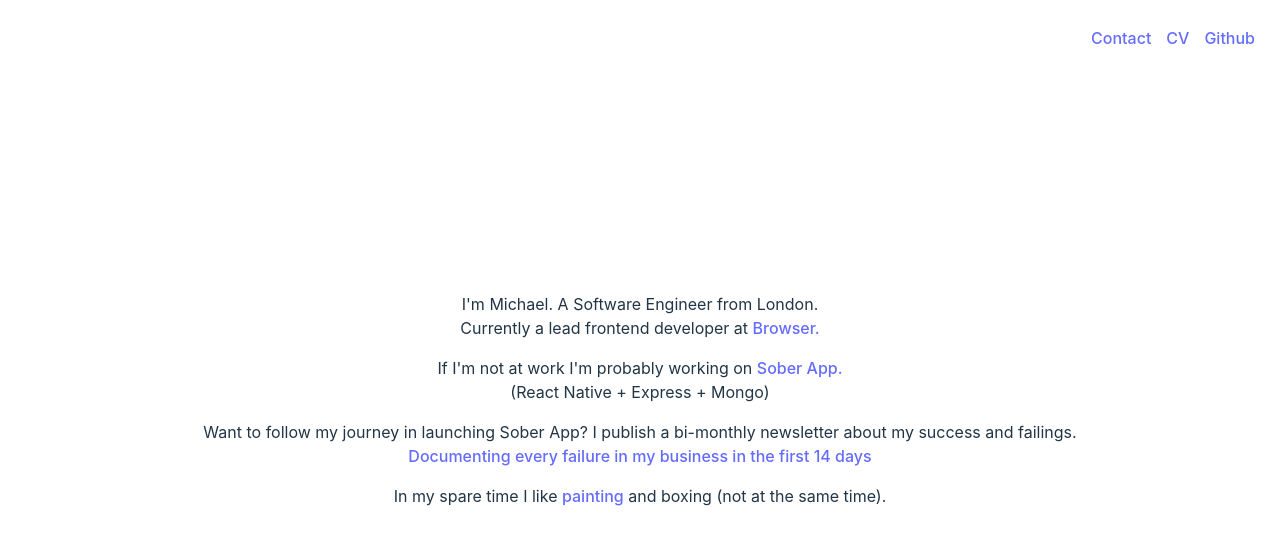
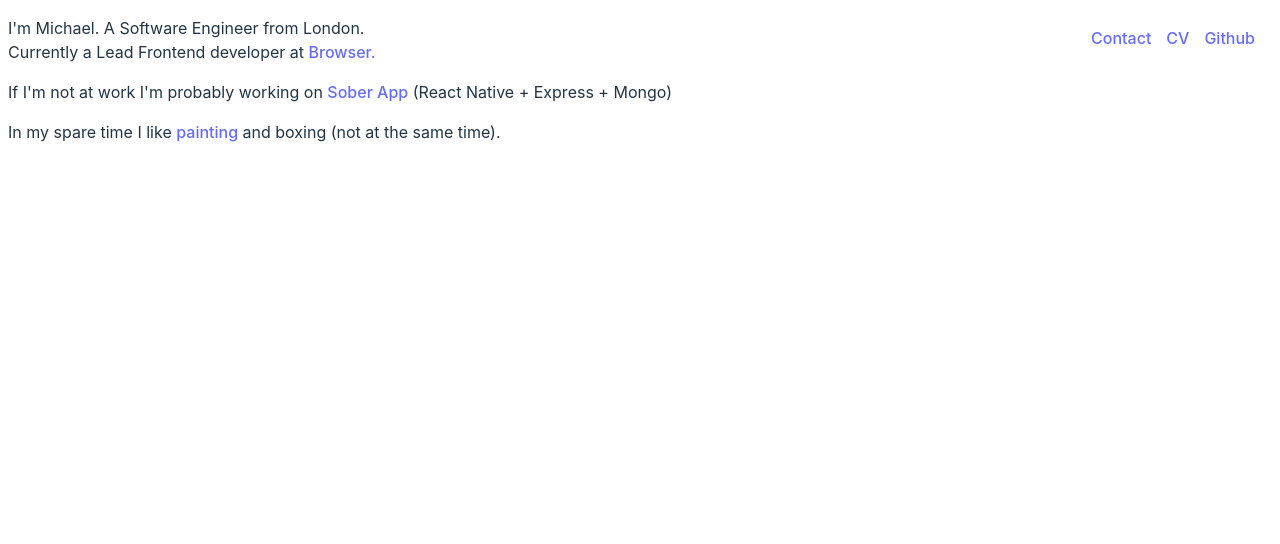
Before and after one commit to msmfa/portfolio-v2, a React (Vite) app: page / in a window 1280 px wide. Shown: the top 544 px of the page. Built offline with nearby package versions, Linux system fonts and the light colour scheme.

Commit message:
build: initial commit with copy and styles

```diff
--- a/src/AboutText.tsx
+++ b/src/AboutText.tsx
@@ -4,7 +4,7 @@ export default function AboutText() {
       <p>
         I'm Michael. A Software Engineer from London.
         <br />
-        Currently a lead frontend developer at{" "}
+        Currently a Lead Frontend developer at{" "}
         <a href="https://www.browserlondon.com/" target="blank">
           Browser.
         </a>
@@ -12,22 +12,11 @@ export default function AboutText() {
       <p>
         If I'm not at work I'm probably working on{" "}
         <a href="https://www.sober-app.co.uk/" target="blank">
-          Sober App.
-        </a>
-        <br />
+          Sober App
+        </a>{" "}
         (React Native + Express + Mongo)
       </p>
-      <p>
-        Want to follow my journey in launching Sober App? I publish a bi-monthly
-        newsletter about my success and failings.
-        <br />
-        <a
-          href="https://faileveryday.substack.com/p/documenting-every-failure-in-my-business"
-          target="blank"
-        >
-          Documenting every failure in my business in the first 14 days
-        </a>
-      </p>
+
       <p>
         In my spare time I like{" "}
         <a href="https://www.instagram.com/michaelsydneymoore" target="blank">
--- a/src/App.css
+++ /dev/null
@@ -1,6 +0,0 @@
-#root {
-  max-width: 1280px;
-  margin: 0 auto;
-  padding: 2rem;
-  text-align: center;
-}
--- a/src/App.tsx
+++ b/src/App.tsx
@@ -1,5 +1,4 @@
 import AboutText from "./AboutText";
-import "./App.css";
 import Nav from "./Nav";
 
 function App() {
--- a/src/index.css
+++ b/src/index.css
@@ -2,11 +2,12 @@
   font-family: Inter, system-ui, Avenir, Helvetica, Arial, sans-serif;
   line-height: 1.5;
   font-weight: 400;
-
   color-scheme: light dark;
   color: rgba(255, 255, 255, 0.87);
   background-color: #242424;
-
+  padding: 0;
+  margin: 0;
+  box-sizing: border-box;
   font-synthesis: none;
   text-rendering: optimizeLegibility;
   -webkit-font-smoothing: antialiased;
@@ -21,14 +22,6 @@ a {
 }
 a:hover {
   color: #535bf2;
-}
-
-body {
-  margin: 0;
-  display: flex;
-  place-items: center;
-  min-width: 320px;
-  min-height: 100vh;
 }
 
 h1 {
```
Also changed, not shown: src/main.tsx (+7 -7 lines), src/AboutText.module.css (added).
